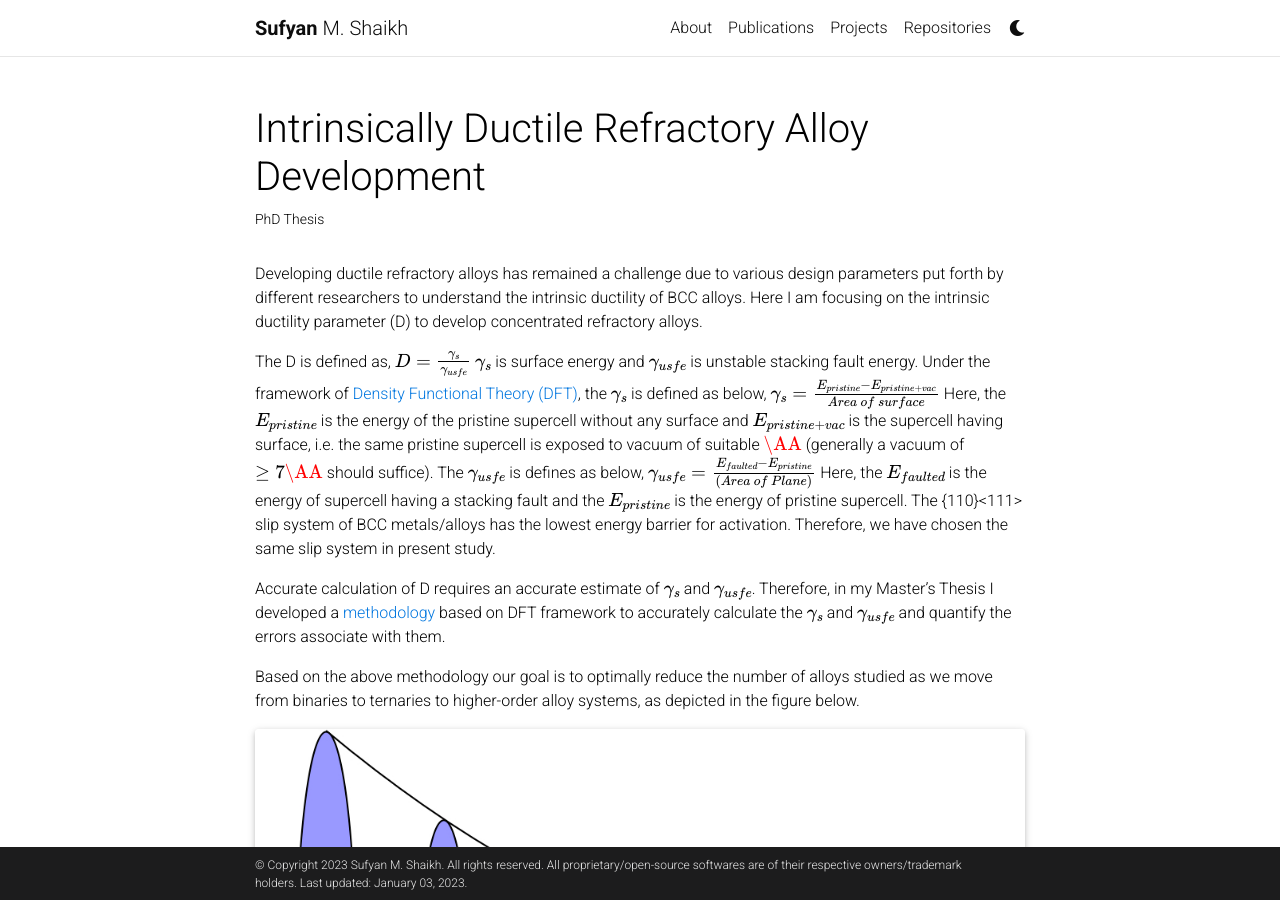
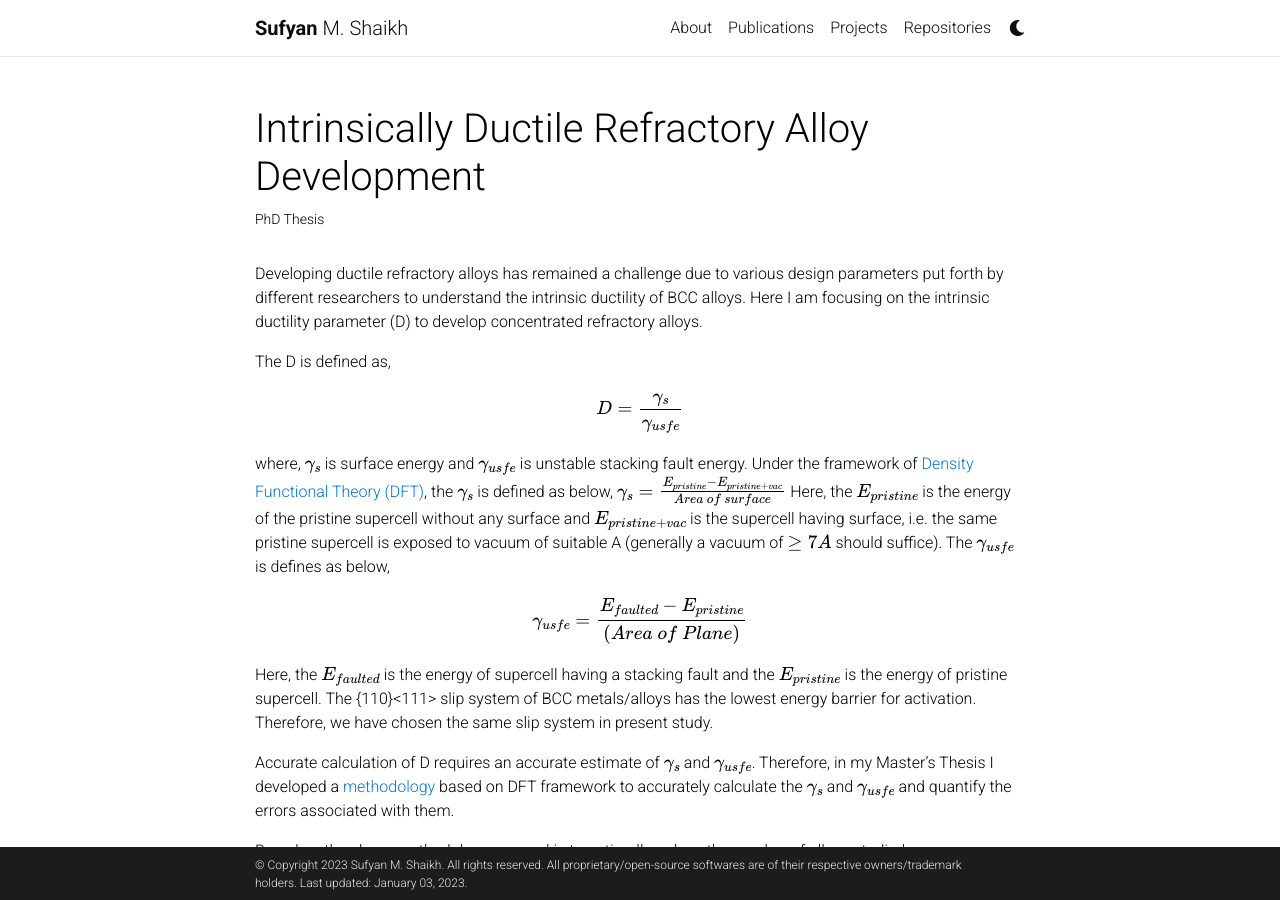
Before and after one commit to sufyanshk/sufyanshk.github.io, a Jekyll site: the page built from _projects/1_project.md, in a window 1280 px wide and 900 px high. Built offline with Jekyll 4.4.1, drawn with Linux system fonts in a browser that asks for light colours; full-size pictures stand in for the smaller copies a plugin makes; comment, search, counter and statistics services are not loaded; a style sheet for code colours, icons or effects is not loaded.

Commit message:
modified:   _projects/1_project.md 	modified:   _projects/2_project.md

```diff
--- a/_projects/1_project.md
+++ b/_projects/1_project.md
@@ -11,14 +11,14 @@ enable_math: true # enables math typesetting (uses MathJax)
 Developing ductile refractory alloys has remained a challenge due to various design parameters put forth by different researchers to understand the intrinsic ductility of BCC alloys. Here I am focusing on the intrinsic ductility parameter (D) to develop concentrated refractory alloys.
 
 The D is defined as,
-$$ D = \frac{\gamma_s}{\gamma_{usfe}} $$
-$$\gamma_s$$ is surface energy and $$\gamma_{usfe}$$ is unstable stacking fault energy. Under the framework of <a href="https://en.wikipedia.org/wiki/Density_functional_theory">Density Functional Theory (DFT)</a>, the $$\gamma_s$$ is defined as below,
+<p>$$ D = \frac{\gamma_s}{\gamma_{usfe}} $$</p>
+where, $$\gamma_s$$ is surface energy and $$\gamma_{usfe}$$ is unstable stacking fault energy. Under the framework of <a href="https://en.wikipedia.org/wiki/Density_functional_theory">Density Functional Theory (DFT)</a>, the $$\gamma_s$$ is defined as below,
 $$ \gamma_s = \frac{E_{pristine}-E_{pristine+vac}}{Area\ of\ surface} $$
-Here, the $$E_{pristine}$$ is the energy of the pristine supercell without any surface and $$E_{pristine+vac}$$ is the supercell having surface, i.e. the same pristine supercell is exposed to vacuum of suitable $$\AA$$ (generally a vacuum of $$\geq7\AA$$ should suffice). The $$\gamma_{usfe}$$ is defines as below,
-$$ 	\gamma_{usfe} = \frac{E_{faulted}-E_{pristine}}{(Area\ of\ Plane)} $$
+Here, the $$E_{pristine}$$ is the energy of the pristine supercell without any surface and $$E_{pristine+vac}$$ is the supercell having surface, i.e. the same pristine supercell is exposed to vacuum of suitable A (generally a vacuum of $$\geq7A$$ should suffice). The $$\gamma_{usfe}$$ is defines as below,
+<p>$$ 	\gamma_{usfe} = \frac{E_{faulted}-E_{pristine}}{(Area\ of\ Plane)} $$</p>
 Here, the $$E_{faulted}$$ is the energy of supercell having a stacking fault and the $$E_{pristine}$$ is the energy of pristine supercell. The {110}<111> slip system of BCC metals/alloys has the lowest energy barrier for activation. Therefore, we have chosen the same slip system in present study.
 
-Accurate calculation of D requires an accurate estimate of $$\gamma_s$$ and $$\gamma_{usfe}$$. Therefore, in my Master's Thesis I developed a <a href="/projects/2_project/">methodology</a> based on DFT framework to accurately calculate the $$\gamma_s$$ and $$\gamma_{usfe}$$ and quantify the errors associate with them.
+Accurate calculation of D requires an accurate estimate of $$\gamma_s$$ and $$\gamma_{usfe}$$. Therefore, in my Master's Thesis I developed a <a href="/projects/2_project/">methodology</a> based on DFT framework to accurately calculate the $$\gamma_s$$ and $$\gamma_{usfe}$$ and quantify the errors associated with them.
 
 Based on the above methodology our goal is to optimally reduce the number of alloys studied as we move from binaries to ternaries to higher-order alloy systems, as depicted in the figure below.
 
```
Also changed, not shown: _projects/2_project.md (+1 -1 lines).
